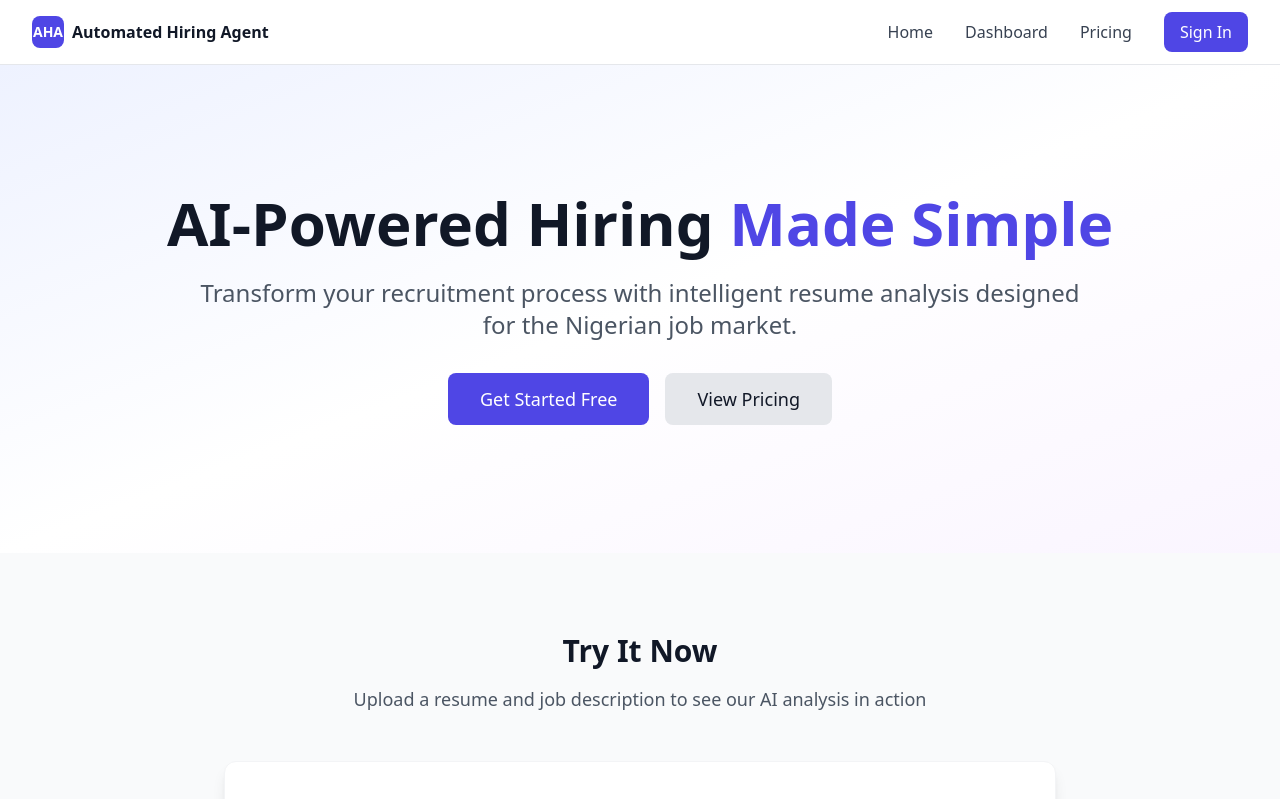
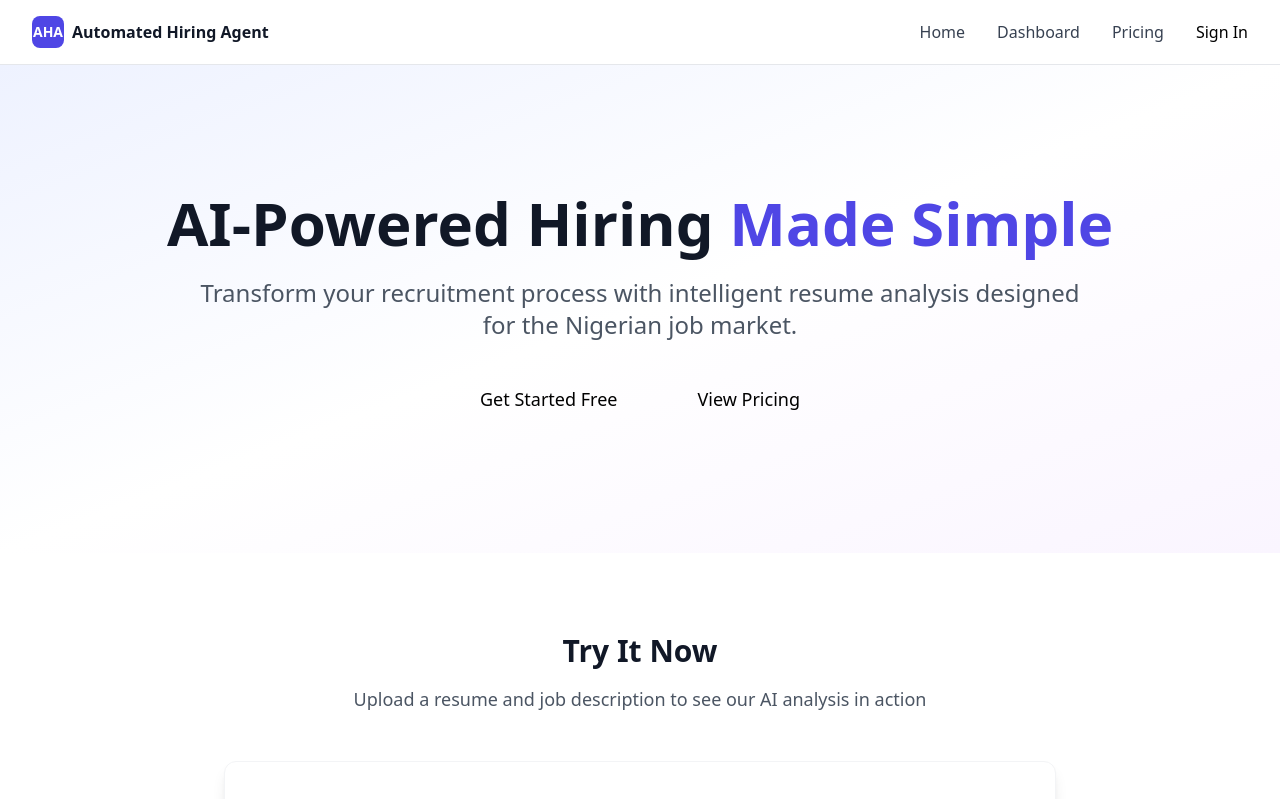
Before and after one commit to mokwathedeveloper/automated_hiring_agent, a Next.js app: page / in a window 1280 px wide. Shown: the top 799 px of the page. Built offline with nearby package versions, Linux system fonts and the light colour scheme; no server answers.

Commit message:
style(globals): revert to pure Tailwind CSS — removes custom CSS classes and animations to use only Tailwind utility classes for better maintainability and consistency

```diff
--- a/src/app/globals.css
+++ b/src/app/globals.css
@@ -1,61 +1,3 @@
 @tailwind base;
 @tailwind components;
 @tailwind utilities;
-
-@layer base {
-  html {
-    scroll-behavior: smooth;
-  }
-
-  body {
-    @apply bg-gray-50 text-gray-900;
-  }
-}
-
-@layer components {
-  .btn-primary {
-    @apply bg-indigo-600 hover:bg-indigo-700 text-white font-medium py-2 px-4 rounded-lg transition-colors duration-200 focus:outline-none focus:ring-2 focus:ring-indigo-500 focus:ring-offset-2;
-  }
-
-  .btn-secondary {
-    @apply bg-gray-200 hover:bg-gray-300 text-gray-900 font-medium py-2 px-4 rounded-lg transition-colors duration-200 focus:outline-none focus:ring-2 focus:ring-gray-500 focus:ring-offset-2;
-  }
-
-  .card {
-    @apply bg-white rounded-lg shadow-sm border border-gray-200 p-6;
-  }
-
-  .input-field {
-    @apply w-full px-3 py-2 border border-gray-300 rounded-lg focus:outline-none focus:ring-2 focus:ring-indigo-500 focus:border-transparent transition-colors duration-200;
-  }
-}
-
-@layer utilities {
-  .animate-fade-in {
-    animation: fadeIn 0.5s ease-in-out;
-  }
-
-  .animate-slide-up {
-    animation: slideUp 0.3s ease-out;
-  }
-}
-
-@keyframes fadeIn {
-  from {
-    opacity: 0;
-  }
-  to {
-    opacity: 1;
-  }
-}
-
-@keyframes slideUp {
-  from {
-    opacity: 0;
-    transform: translateY(10px);
-  }
-  to {
-    opacity: 1;
-    transform: translateY(0);
-  }
-}
```
